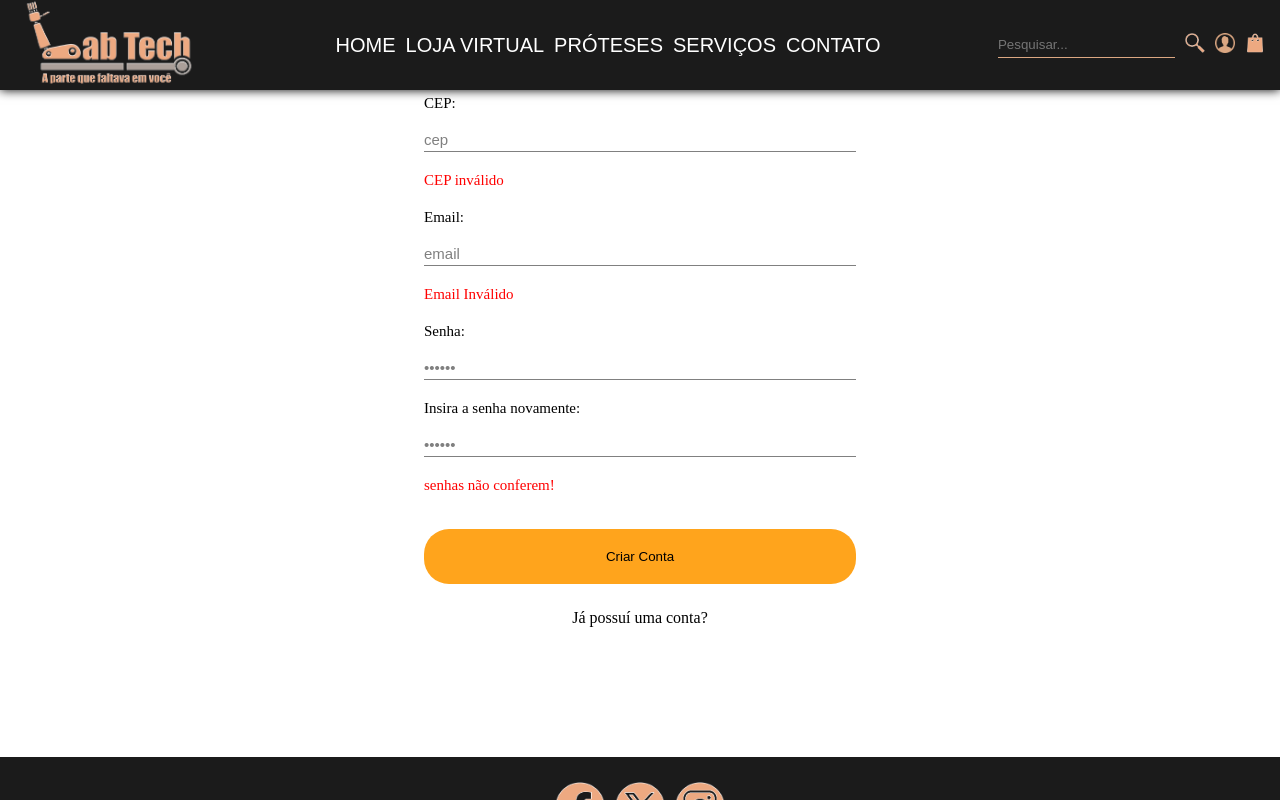
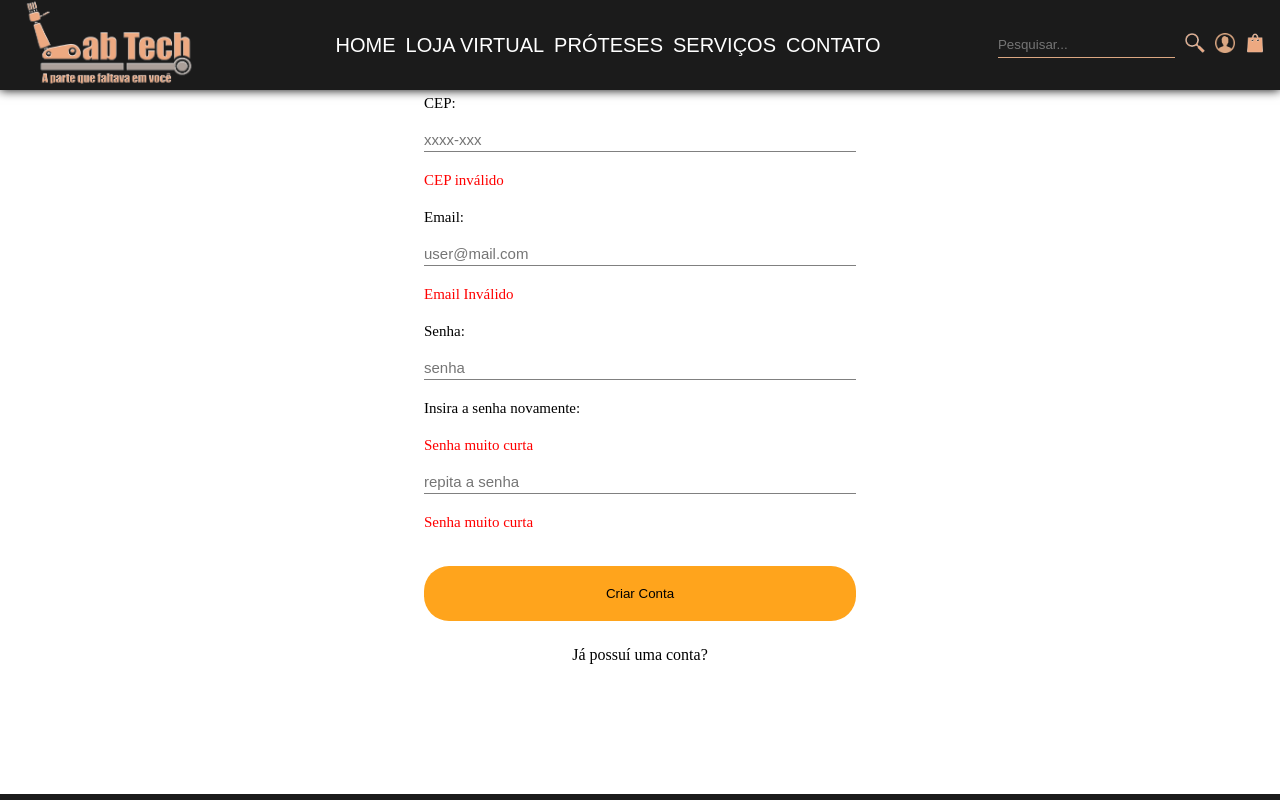
Before and after one commit to EvanJoseph78/LabTech-EngII, an Angular app: page /signup in a window 1280 px wide. Both pictures are taken after a click on the button "Criar Conta". Shown: the part 420-1220 px from the top of the page. Built offline with nearby package versions, Linux system fonts and the light colour scheme.

Commit message:
validação do cadastro atualizada

```diff
--- a/src/app/pages/signup-page/signup-page/signup-page.component.html
+++ b/src/app/pages/signup-page/signup-page/signup-page.component.html
@@ -4,23 +4,25 @@
 
     <div class="info">
       <p>Nome:</p>
-      <input type="text" name="" value="Nome" [(ngModel)]="nome" />
+      <input type="text" name="" placeholder="Nome" [(ngModel)]="nome" />
       <p>Sobrenome:</p>
-      <input type="text" name="" value="Sobrenome" [(ngModel)]="sobrenome" />
+      <input type="text" name="" placeholder="Sobrenome" [(ngModel)]="sobrenome" />
       <p>CPF:</p>
-      <input type="text" name="" value="xxx.xxx.xxx-xx" [(ngModel)]="cpf" />
+      <input type="text" name="" placeholder="xxx.xxx.xxx-xx" [(ngModel)]="cpf" />
       <p class="alert" *ngIf="!cpfValido">CPF inválido</p>
       <p>CEP:</p>
-      <input type="text" name="" value="xxxx-xxx" [(ngModel)]="cep" />
+      <input type="text" name="" placeholder="xxxx-xxx" [(ngModel)]="cep" />
       <p class="alert" *ngIf="!cepValido">CEP inválido</p>
       <p>Email:</p>
-      <input type="email" name="" value="user@mail.com" [(ngModel)]="email" />
+      <input type="email" name="" placeholder="user@mail.com" [(ngModel)]="email" />
       <p class="alert" *ngIf="!emailValido">Email Inválido</p>
       <p>Senha:</p>
-      <input type="password" name="" value="123456" [(ngModel)]="senha1" />
+      <input type="password" name="" placeholder="senha" [(ngModel)]="senha1" />
       <p>Insira a senha novamente:</p>
-      <input type="password" name="" value="123456" [(ngModel)]="senha2" />
-      <p class="alert" *ngIf="!senhaValida">senhas não conferem!</p>
+      <p class="alert" *ngIf="!senhaLonga">Senha muito curta</p>
+      <input type="password" name="" placeholder="repita a senha" [(ngModel)]="senha2" />
+      <p class="alert" *ngIf="!senhaValida">As senhas devem ser iguais</p>
+      <p class="alert" *ngIf="!senhaLonga">Senha muito curta</p>
     </div>
 
     <button type="" class="button" (click)="criarConta()">Criar Conta</button>
--- a/src/app/pages/signup-page/signup-page/signup-page.component.ts
+++ b/src/app/pages/signup-page/signup-page/signup-page.component.ts
@@ -6,31 +6,47 @@ import { Component } from '@angular/core';
   styleUrls: ['./signup-page.component.css'],
 })
 export class SignupPageComponent {
-  nome: string = 'nome';
-  sobrenome: string = 'sobrenome';
-  cpf: string = 'cpf';
-  cep: string = 'cep';
-  email: string = 'email';
-  senha1: string = 'senha1';
-  senha2: string = 'senha2';
+  nome: string = '';
+  sobrenome: string = '';
+  cpf: string = '';
+  cep: string = '';
+  email: string = '';
+  senha1: string = '';
+  senha2: string = '';
   cpfValido: boolean = true;
   cepValido: boolean = true;
   emailValido: boolean = true;
   senhaValida: boolean = true;
+  senhaLonga: boolean = true;
 
   criarConta() {
     this.cpfValido = this.validaCPF(this.cpf);
     this.cepValido = this.validaCEP(this.cep);
     this.emailValido = this.validaEmail(this.email);
     this.senhaValida = this.validaSenha();
-    console.log(this.cpfValido);
-    console.log(this.senhaValida);
-    console.log(this.cepValido);
-    console.log(this.emailValido);
+    this.senhaLonga = this.senhaCurta();
+    if (
+      this.emailValido &&
+      this.cepValido &&
+      this.cpfValido &&
+      this.senhaValida &&
+      this.senhaLonga
+    ) {
+      console.log('Conta cadastrada com sucesso');
+    } else {
+      console.log('Algo deu Errado');
+    }
   }
 
   validaSenha() {
     return this.senha1 == this.senha2;
+  }
+
+  senhaCurta() {
+    if (this.senha1.length < 5 || this.senha2.length < 5) {
+      return false;
+    }
+    return true;
   }
 
   validaCPF(cpf: string): boolean {
```
